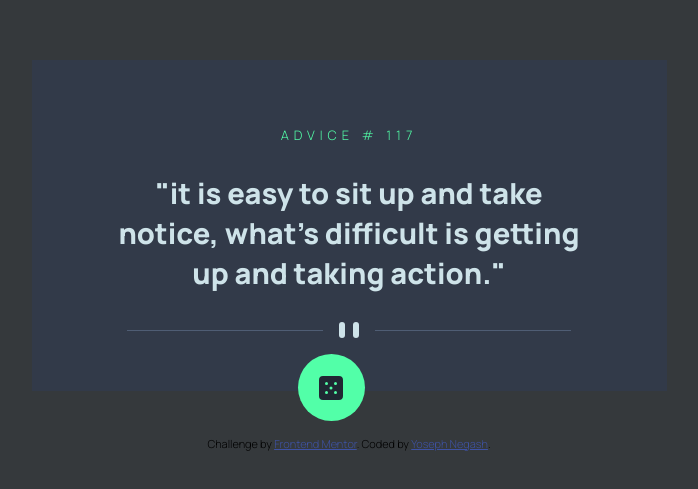
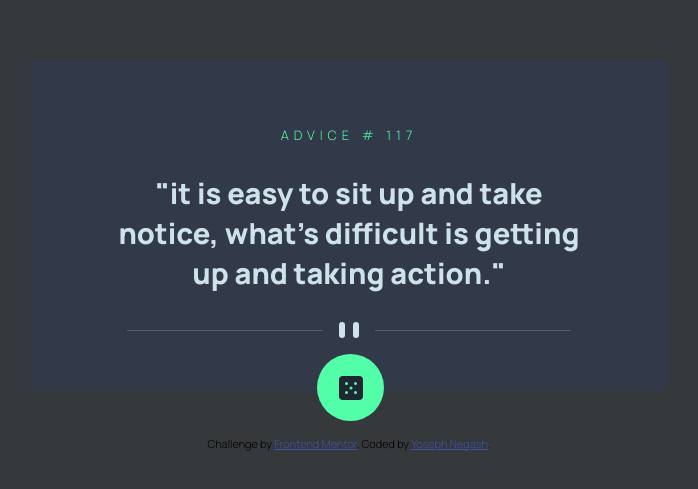
Before and after one commit to joss413/advice-generator-app, a plain HTML site: page index.html in a window 1280 px wide. Shown: the part 153-642 px from the top of the page, without its empty margins (291-989 px from the left). Drawn offline with Linux system fonts and the light colour scheme.

Commit message:
read.me modification

```diff
--- a/css/style.scss
+++ b/css/style.scss
@@ -53,7 +53,7 @@ body {
 
     .dice {
       position: absolute;
-      left: 46%;
+      left: 47.5%;
       width: 67px;
       height: 67px;
       z-index: 1;
```
Also changed, not shown: css/style.css, 4 other files.
